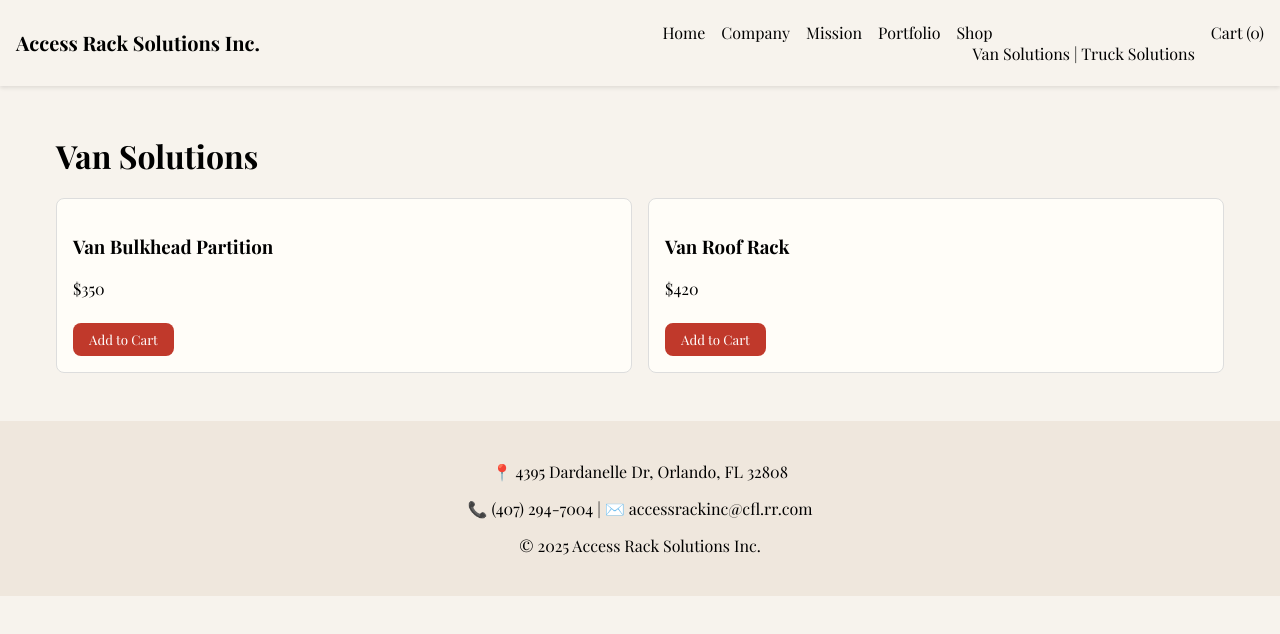
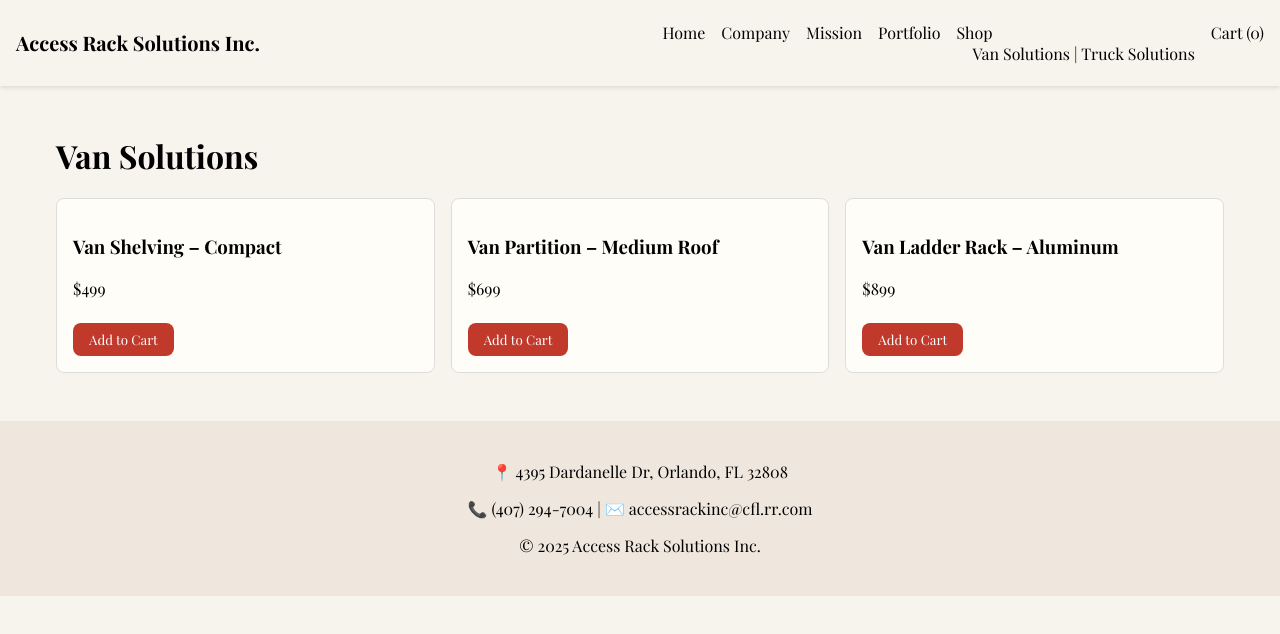
Before and after one commit to dev-verde1071/website, a Next.js app: page /shop/van in a window 1280 px wide. Shown: the top 634 px of the page. Built offline with nearby package versions, Linux system fonts and the light colour scheme.

Commit message:
Update page.js

```diff
--- a/app/shop/van/page.js
+++ b/app/shop/van/page.js
@@ -4,17 +4,24 @@ import { CartContext } from "../../../components/CartContext";
 import ProductCard from "../../../components/ProductCard";
 
 const vanProducts = [
-  { id: 101, name: "Van Bulkhead Partition", price: 350 },
-  { id: 102, name: "Van Roof Rack", price: 420 }
+  { id: 101, name: "Van Shelving – Compact", price: 499 },
+  { id: 102, name: "Van Partition – Medium Roof", price: 699 },
+  { id: 103, name: "Van Ladder Rack – Aluminum", price: 899 }
 ];
 
-export default function VanSolutions() {
+export default function VanSolutionsPage() {
   const { addToCart } = useContext(CartContext);
 
   return (
     <main style={{ marginTop: "2rem" }}>
       <h1>Van Solutions</h1>
-      <div style={{ display: "grid", gridTemplateColumns: "repeat(auto-fit, minmax(200px, 1fr))", gap: "1rem" }}>
+      <div
+        style={{
+          display: "grid",
+          gridTemplateColumns: "repeat(auto-fit, minmax(200px, 1fr))",
+          gap: "1rem"
+        }}
+      >
         {vanProducts.map((p) => (
           <ProductCard key={p.id} product={p} addToCart={addToCart} />
         ))}
```
